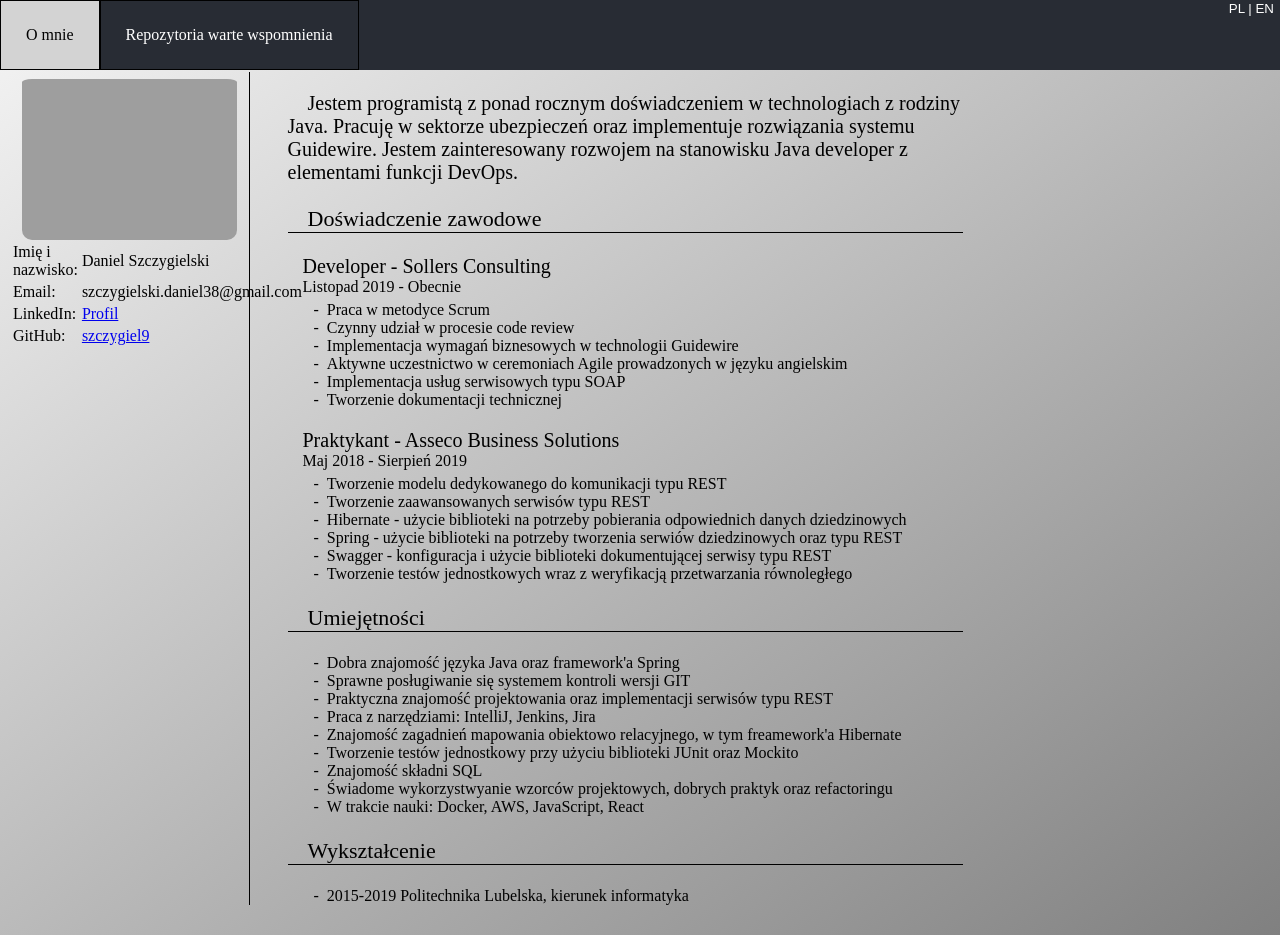
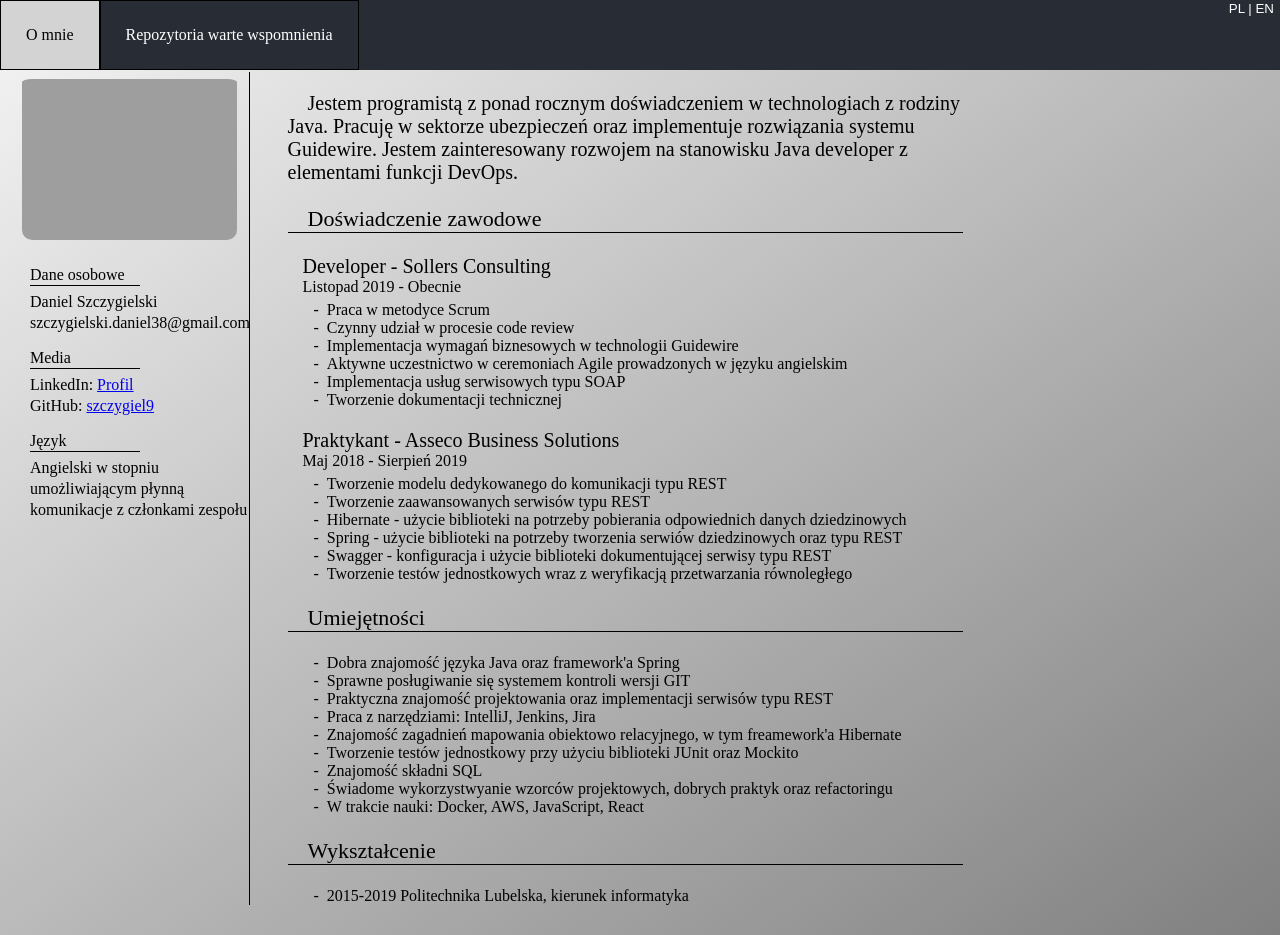
Before and after one commit to Szczygiel9/Protfolio, a React (Create React App) app: page / in a window 1280 px wide. Built offline with nearby package versions, Linux system fonts and the light colour scheme.

Commit message:
Sidebar refactoring

```diff
--- a/src/components/Sidebar.js
+++ b/src/components/Sidebar.js
@@ -4,24 +4,29 @@ const Sidebar = () => {
     return (
         <div className='sidebar'>
             <div className='image'></div>
-            <table className='table'>
-                <tr>
-                    <td>Imię i nazwisko:</td>
-                    <td>Daniel Szczygielski</td>
-                </tr>
-                <tr>
-                    <td>Email:</td>
-                    <td>szczygielski.daniel38@gmail.com</td>
-                </tr>
-                <tr>
-                    <td>LinkedIn:</td>
-                    <td><a href="https://www.linkedin.com/in/daniel-szczygielski-50b8a4154/">Profil</a></td>
-                </tr>
-                <tr>
-                    <td>GitHub:</td>
-                    <td><a href="https://github.com/Szczygiel9">szczygiel9</a></td>
-                </tr>
-            </table>
+            <div className='sidebar-content'>
+                <div className='under-lined'>Dane osobowe</div>
+                <div className='sidebar-section'>
+                    <div>Daniel Szczygielski</div>
+                    <div>szczygielski.daniel38@gmail.com</div>
+                </div>
+
+                <div className='under-lined'>Media</div>
+                <div className='sidebar-section'>
+                    <div>
+                        LinkedIn: <a className='link'
+                                    href="https://www.linkedin.com/in/daniel-szczygielski-50b8a4154/">Profil</a>
+                    </div>
+                    <div>
+                        GitHub: <a className='link' href="https://github.com/Szczygiel9">szczygiel9</a>
+                    </div>
+                </div>
+
+                <div className='under-lined'>Język</div>
+                <div className='sidebar-section'>
+                    Angielski w stopniu umożliwiającym płynną komunikacje z członkami zespołu
+                </div>
+            </div>
         </div>
     );
 };
```
